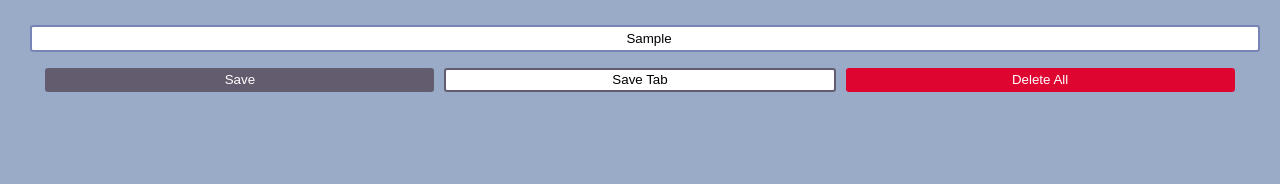
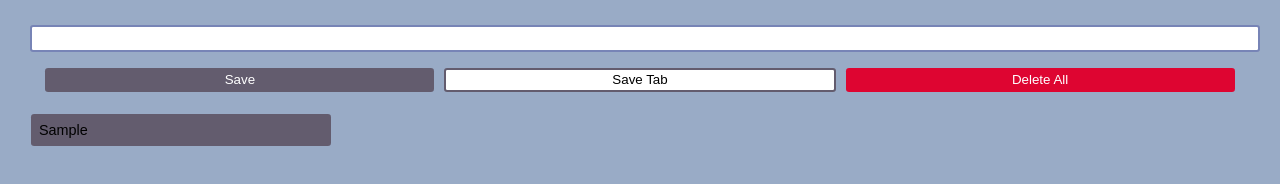
Before and after one commit to EshaThakur88/Save_while_surfing_Extension-, a browser extension: page index.html in a window 1280 px wide. Both pictures are taken after typing "Sample" into the empty fields and a click on the button "Save". Drawn offline with Linux system fonts and the light colour scheme.

Commit message:
firstExtension

```diff
--- a/index.html
+++ b/index.html
@@ -18,5 +18,8 @@
         <button id="deleteAll">Delete All</button>
       </div>
     </div>
+    <ul id="myList">
+
+    </ul>
     </body>
 </html>
--- a/style.css
+++ b/style.css
@@ -64,6 +64,26 @@
     transform: scaleY(1.2);
   }
 
+  ul {
+    margin-top: 1rem;
+    width: 100%;
+    list-style: none;
+    padding: .2rem;
+  }
+  ul li {
+    display: block;
+    font-size: .9rem;
+    padding:.5rem;
+    background-color: #635c6e;
+    border-radius: .2rem;
+    margin: .2rem;
+    text-align: left;
+    width: 300px;
+    height: auto;
+    overflow-wrap: break-word;
+
+  }
+
   #saveTxt {
     background-color: #635c6e;
     color: white;
@@ -79,3 +99,10 @@
     background-color: rgb(222, 5, 49);
     color: white;
   }
+
+  a{
+    color: green;
+  }
+  a:visited{
+    color: rgb(55, 51, 58);
+  }
```
